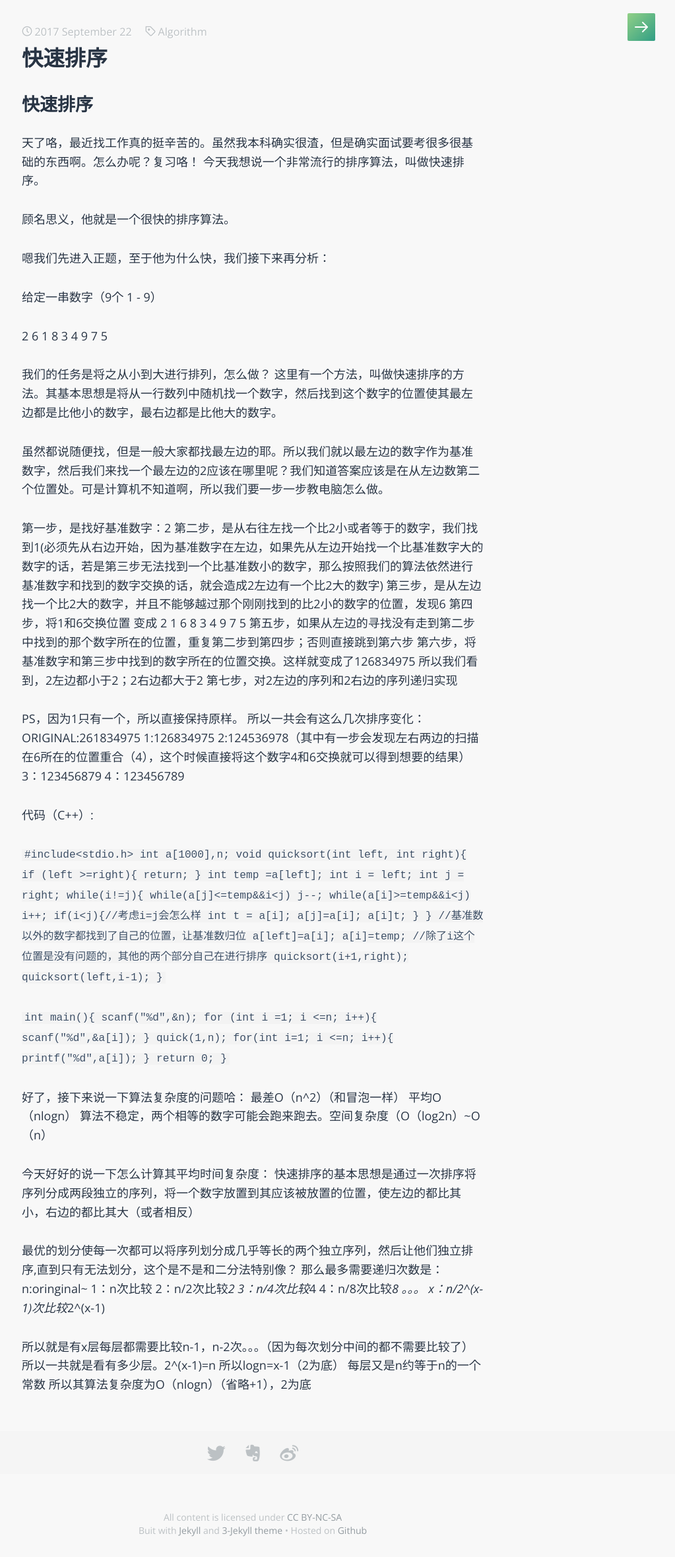
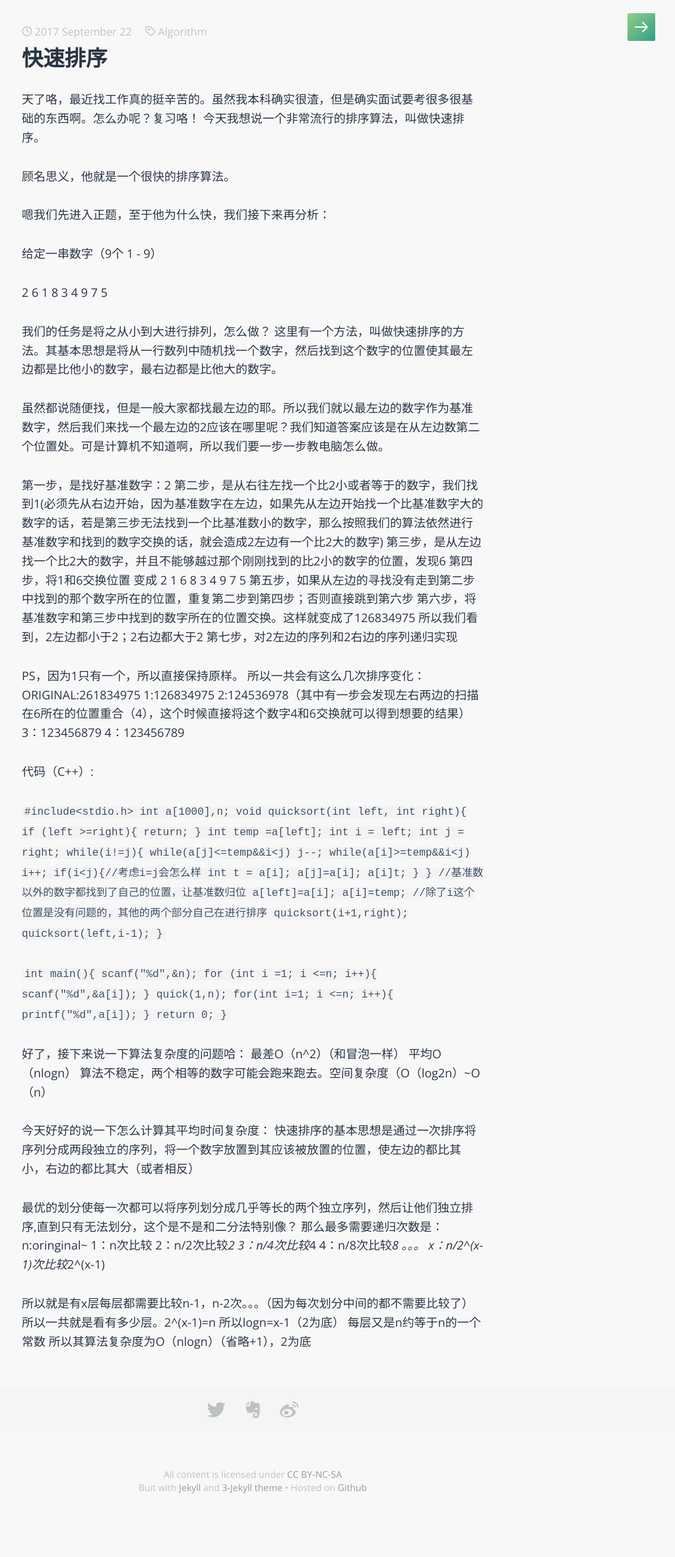
Before and after one commit to DukeEnglish/DukeEnglish.github.save, a Jekyll site: the page built from _posts/2017-09-22-Quicksort.md, in a window 1280 px wide. Shown: the whole page at 66% size, without its empty margins (257-1280 px from the left). Built offline with Jekyll 4.4.1, drawn with Linux system fonts in a browser that asks for light colours; some web fonts are replaced.

Commit message:
Update 2017-09-22-Quicksort.md

```diff
--- a/_posts/2017-09-22-Quicksort.md
+++ b/_posts/2017-09-22-Quicksort.md
@@ -2,10 +2,9 @@
 layout: post
 title:  "快速排序"
 date:   2017-09-22
-catagory: Algorithm
+catagories: Algorithm
 tags: Algorithm
 ---
-# 快速排序
 
 天了咯，最近找工作真的挺辛苦的。虽然我本科确实很渣，但是确实面试要考很多很基础的东西啊。怎么办呢？复习咯！
 今天我想说一个非常流行的排序算法，叫做快速排序。
```
